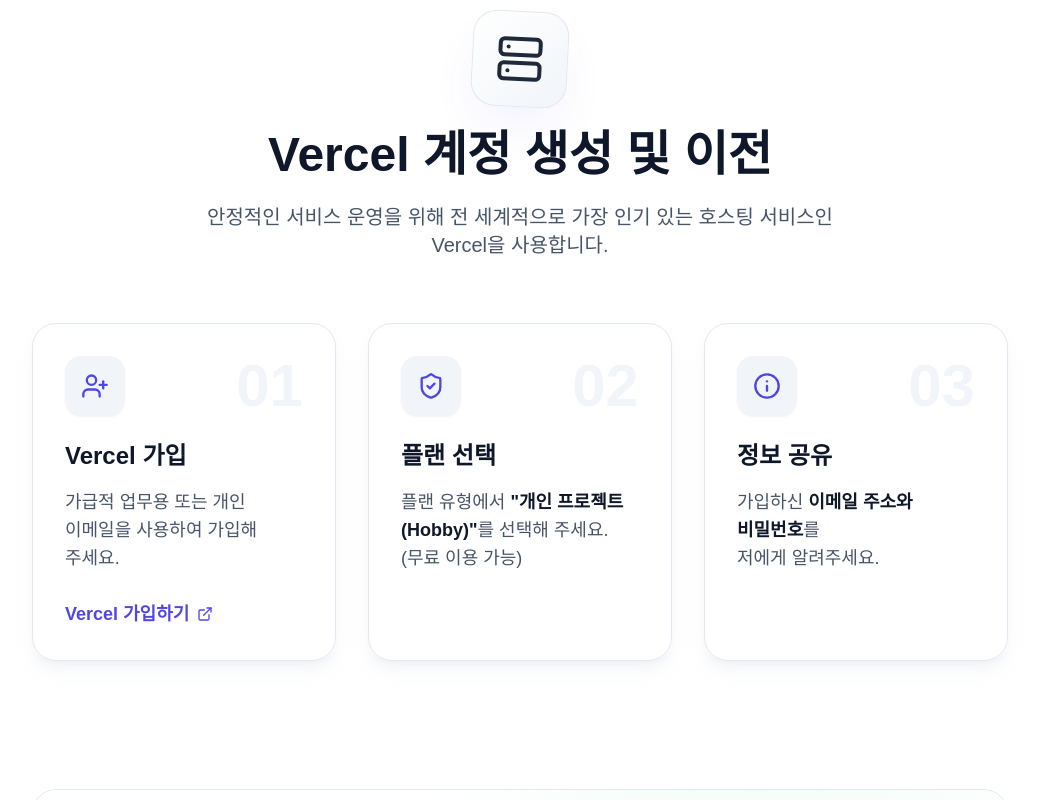
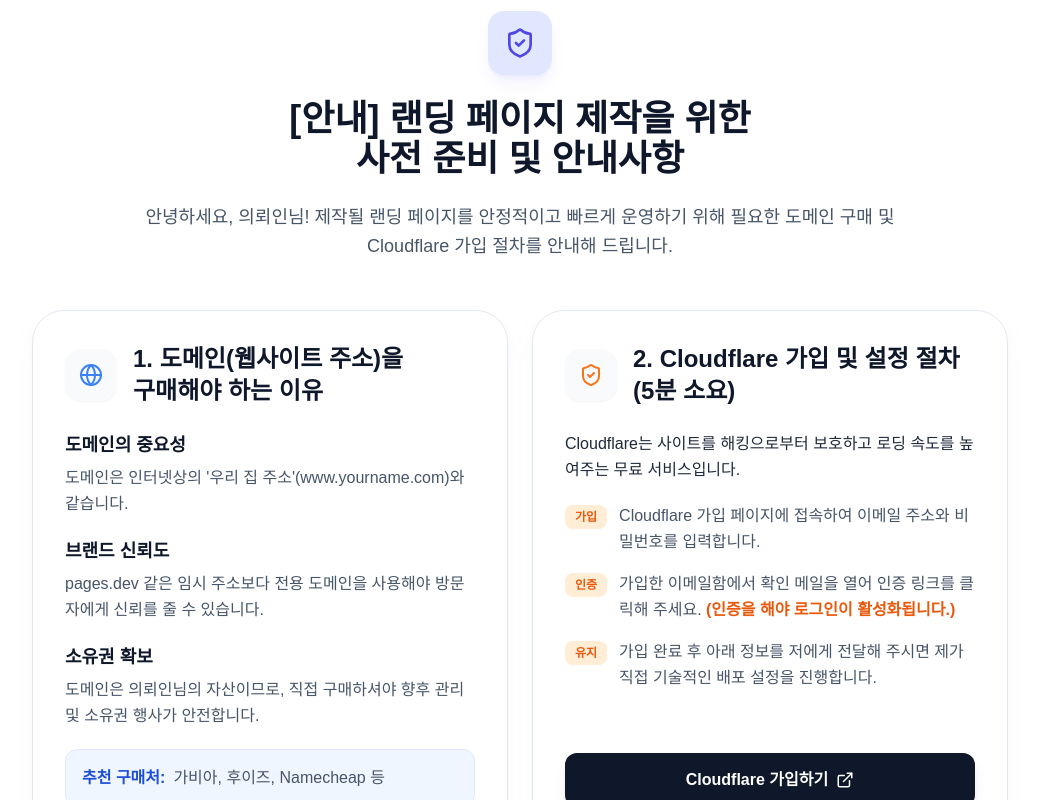
Before and after one commit to parkys1004/premium-landing-hub, a React (Vite) app: page / in a window 1280 px wide. Shown: the part 1800-2600 px from the top of the page, without its empty margins (120-1159 px from the left). Built offline with nearby package versions, Linux system fonts and the light colour scheme; a web font is replaced by a local one.

Commit message:
refactor: Update Vercel guide to Cloudflare
Replaces the Vercel setup guide with a Cloudflare setup guide. Updates the application description to reflect this change.

```diff
--- a/App.tsx
+++ b/App.tsx
@@ -3,7 +3,7 @@
 import { Layout, Check, Sparkles, Sun, Moon, ArrowUp } from 'lucide-react';
 import { BackgroundBeams } from './components/BackgroundBeams';
 import { RequestForm } from './components/RequestForm';
-import { VercelGuide } from './components/VercelGuide';
+import { CloudflareGuide } from './components/VercelGuide';
 import { SecurityNotice } from './components/SecurityNotice';
 
 const App = () => {
@@ -135,8 +135,8 @@
         {/* Section 1: Data Request Form */}
         <RequestForm />
 
-        {/* Section 2: Vercel Guide */}
-        <VercelGuide />
+        {/* Section 2: Cloudflare Guide */}
+        <CloudflareGuide />
 
         {/* Section 3: Security Notice */}
         <SecurityNotice />
--- a/components/SecurityNotice.tsx
+++ b/components/SecurityNotice.tsx
@@ -35,7 +35,7 @@
               <NoticeItem
                 icon={<CheckCircle2 className="text-slate-400 w-6 h-6" />}
                 title="왜 계정 정보가 필요한가요?"
-                text="Vercel 무료 플랜은 '팀 초대' 기능이 제한됩니다. 의뢰인님의 계정에 접속하여 배포 설정을 직접 마무리해야 독립적인 운영 환경이 구축됩니다."
+                text="Cloudflare의 강력한 보안 설정 및 도메인 연동을 위해 계정 접속이 필요합니다. 직접 배포 설정을 마무리해야 독립적인 운영 환경이 구축됩니다."
               />
               <NoticeItem
                 icon={<Lock className="text-emerald-500 dark:text-emerald-400 w-6 h-6" />}
--- a/components/VercelGuide.tsx
+++ b/components/VercelGuide.tsx
@@ -1,8 +1,8 @@
 import React from 'react';
 import { motion } from 'framer-motion';
-import { UserPlus, ShieldCheck, Info, ExternalLink, Server } from 'lucide-react';
+import { Globe, ShieldCheck, Send, HelpCircle, ExternalLink, Check } from 'lucide-react';
 
-export const VercelGuide = () => {
+export const CloudflareGuide = () => {
   return (
     <section className="relative">
        {/* Decorative Label */}
@@ -12,86 +12,182 @@
         <div className="h-px flex-1 bg-gradient-to-r from-transparent via-slate-300 dark:via-slate-700 to-transparent"></div>
       </div>
 
-      <div className="flex flex-col items-center text-center space-y-6 mb-12 sm:mb-16">
+      {/* Header Section */}
+      <div className="flex flex-col items-center text-center space-y-6 mb-12">
          <motion.div
-          initial={{ rotate: -10, scale: 0 }}
-          whileInView={{ rotate: 3, scale: 1 }}
+          initial={{ scale: 0 }}
+          whileInView={{ scale: 1 }}
           transition={{ type: "spring", stiffness: 200, delay: 0.1 }}
-          className="w-20 h-20 sm:w-24 sm:h-24 bg-gradient-to-br from-white to-slate-100 dark:from-slate-800 dark:to-black rounded-3xl flex items-center justify-center text-slate-800 dark:text-white shadow-2xl shadow-indigo-500/10 border border-slate-200 dark:border-slate-700 relative group"
+          className="w-16 h-16 rounded-2xl bg-indigo-100 dark:bg-indigo-900/30 text-indigo-600 dark:text-indigo-400 flex items-center justify-center shadow-lg shadow-indigo-500/10"
          >
-          <div className="absolute inset-0 bg-indigo-500/20 blur-xl rounded-full opacity-0 group-hover:opacity-100 transition-opacity"></div>
-          <Server size={40} className="relative z-10 sm:w-12 sm:h-12" />
+            <ShieldCheck size={32} />
          </motion.div>
-        <h2 className="text-3xl sm:text-4xl md:text-5xl font-bold text-slate-900 dark:text-white break-keep">Vercel 계정 생성 및 이전</h2>
-        <p className="text-lg sm:text-xl text-slate-600 dark:text-slate-400 max-w-2xl leading-relaxed break-keep">
-          안정적인 서비스 운영을 위해 전 세계적으로 가장 인기 있는 호스팅 서비스인 Vercel을 사용합니다.
+         <h2 className="text-2xl sm:text-3xl md:text-4xl font-bold text-slate-900 dark:text-white break-keep leading-tight">
+           [안내] 랜딩 페이지 제작을 위한<br/>사전 준비 및 안내사항
+         </h2>
+         <p className="text-lg text-slate-600 dark:text-slate-400 max-w-3xl leading-relaxed break-keep">
+           안녕하세요, 의뢰인님! 제작될 랜딩 페이지를 안정적이고 빠르게 운영하기 위해 필요한 도메인 구매 및 Cloudflare 가입 절차를 안내해 드립니다.
          </p>
       </div>
 
-      <div className="grid grid-cols-1 md:grid-cols-3 gap-6 sm:gap-8">
-        <StepCard
-          icon={<UserPlus size={24} className="sm:w-7 sm:h-7" />}
-          step="01"
-          title="Vercel 가입"
-          desc="가급적 업무용 또는 개인 이메일을 사용하여 가입해 주세요."
-          action={
+      {/* Content Grid */}
+      <div className="grid grid-cols-1 md:grid-cols-2 gap-6">
+
+        {/* Card 1: Domain */}
+        <GuideCard
+          icon={<Globe className="w-6 h-6 text-blue-500" />}
+          title="1. 도메인(웹사이트 주소)을 구매해야 하는 이유"
+          delay={0.1}
+        >
+          <ul className="space-y-5 text-slate-600 dark:text-slate-400">
+            <li className="block">
+              <strong className="text-slate-900 dark:text-slate-200 block mb-1.5 text-lg">도메인의 중요성</strong>
+              도메인은 인터넷상의 '우리 집 주소'(www.yourname.com)와 같습니다.
+            </li>
+            <li className="block">
+              <strong className="text-slate-900 dark:text-slate-200 block mb-1.5 text-lg">브랜드 신뢰도</strong>
+              pages.dev 같은 임시 주소보다 전용 도메인을 사용해야 방문자에게 신뢰를 줄 수 있습니다.
+            </li>
+            <li className="block">
+              <strong className="text-slate-900 dark:text-slate-200 block mb-1.5 text-lg">소유권 확보</strong>
+              도메인은 의뢰인님의 자산이므로, 직접 구매하셔야 향후 관리 및 소유권 행사가 안전합니다.
+            </li>
+            <li className="p-4 bg-blue-50 dark:bg-blue-900/20 rounded-xl text-sm sm:text-base border border-blue-100 dark:border-blue-800/50">
+              <span className="font-bold text-blue-700 dark:text-blue-300 mr-2">추천 구매처:</span>
+              가비아, 후이즈, Namecheap 등
+            </li>
+          </ul>
+        </GuideCard>
+
+        {/* Card 2: Cloudflare */}
+        <GuideCard
+          icon={<ShieldCheck className="w-6 h-6 text-orange-500" />}
+          title="2. Cloudflare 가입 및 설정 절차 (5분 소요)"
+          delay={0.2}
+        >
+          <div className="space-y-5 text-slate-600 dark:text-slate-400 flex flex-col h-full">
+            <p className="font-medium text-slate-800 dark:text-slate-300">Cloudflare는 사이트를 해킹으로부터 보호하고 로딩 속도를 높여주는 무료 서비스입니다.</p>
+            <ul className="space-y-4 flex-grow">
+              <li className="flex gap-3">
+                <span className="shrink-0 bg-orange-100 dark:bg-orange-900/30 text-orange-600 dark:text-orange-400 px-2.5 py-1 rounded-lg text-xs font-bold h-fit mt-0.5">가입</span>
+                <span>Cloudflare 가입 페이지에 접속하여 이메일 주소와 비밀번호를 입력합니다.</span>
+              </li>
+              <li className="flex gap-3">
+                <span className="shrink-0 bg-orange-100 dark:bg-orange-900/30 text-orange-600 dark:text-orange-400 px-2.5 py-1 rounded-lg text-xs font-bold h-fit mt-0.5">인증</span>
+                <span>가입한 이메일함에서 확인 메일을 열어 인증 링크를 클릭해 주세요. <span className="text-orange-600 dark:text-orange-400 font-semibold">(인증을 해야 로그인이 활성화됩니다.)</span></span>
+              </li>
+              <li className="flex gap-3">
+                <span className="shrink-0 bg-orange-100 dark:bg-orange-900/30 text-orange-600 dark:text-orange-400 px-2.5 py-1 rounded-lg text-xs font-bold h-fit mt-0.5">유지</span>
+                <span>가입 완료 후 아래 정보를 저에게 전달해 주시면 제가 직접 기술적인 배포 설정을 진행합니다.</span>
+              </li>
+            </ul>
              <a
-              href="https://vercel.com/signup"
+              href="https://dash.cloudflare.com/sign-up"
               target="_blank"
               rel="noreferrer"
-              className="inline-flex items-center gap-2 text-base sm:text-lg font-bold text-indigo-600 dark:text-indigo-400 hover:text-indigo-500 dark:hover:text-indigo-300 transition-colors mt-3"
+              className="inline-flex items-center justify-center w-full gap-2 py-3.5 rounded-xl bg-slate-900 dark:bg-white hover:bg-slate-800 dark:hover:bg-slate-100 text-white dark:text-slate-900 font-bold transition-all shadow-lg shadow-slate-900/10 dark:shadow-white/10 mt-4 group"
             >
-              Vercel 가입하기 <ExternalLink size={16} />
+              Cloudflare 가입하기 <ExternalLink size={18} className="group-hover:translate-x-0.5 transition-transform" />
             </a>
-          }
-          delay={0.2}
+          </div>
+        </GuideCard>
+
+        {/* Card 3: Info to provide */}
+        <GuideCard
+          icon={<Send className="w-6 h-6 text-emerald-500" />}
+          title="3. 전달해 주실 정보"
+          delay={0.3}
+          highlight
+        >
+          <div className="space-y-5 text-slate-600 dark:text-slate-400">
+            <p className="font-medium text-slate-800 dark:text-slate-300">정확한 배포를 위해 아래 두 가지 정보가 필요합니다.</p>
+            <div className="bg-white/80 dark:bg-slate-950/50 p-5 rounded-2xl border border-emerald-200 dark:border-emerald-800/50 space-y-4">
+              <div className="flex items-start gap-3">
+                 <div className="p-1 rounded-full bg-emerald-100 dark:bg-emerald-900/50 text-emerald-600 dark:text-emerald-400 mt-0.5">
+                    <Check className="w-4 h-4" />
+                 </div>
+                 <div>
+                   <strong className="block text-slate-900 dark:text-white text-lg mb-0.5">Cloudflare 계정 정보</strong>
+                   <span className="text-sm opacity-90">이메일 주소 및 임시 비밀번호 (작업 완료 후 변경 권장)</span>
+                 </div>
+              </div>
+              <div className="h-px bg-slate-100 dark:bg-slate-800/50"></div>
+              <div className="flex items-start gap-3">
+                 <div className="p-1 rounded-full bg-emerald-100 dark:bg-emerald-900/50 text-emerald-600 dark:text-emerald-400 mt-0.5">
+                    <Check className="w-4 h-4" />
+                 </div>
+                 <div>
+                   <strong className="block text-slate-900 dark:text-white text-lg mb-0.5">구매하신 도메인 주소</strong>
+                   <span className="text-sm opacity-90">예: www.example.com</span>
+                 </div>
+              </div>
+            </div>
+            <p className="text-sm sm:text-base bg-emerald-50 dark:bg-emerald-900/20 p-4 rounded-xl text-emerald-800 dark:text-emerald-200 leading-relaxed border border-emerald-100 dark:border-emerald-800/30">
+              💡 도메인 구매 사이트(가비아 등)의 아이디/비번도 함께 주시면 네임서버 연결까지 제가 직접 대행해 드릴 수 있어 더 편리합니다.
+            </p>
+          </div>
+        </GuideCard>
+
+        {/* Card 4: FAQ */}
+        <GuideCard
+          icon={<HelpCircle className="w-6 h-6 text-purple-500" />}
+          title="4. 자주 묻는 질문 (FAQ)"
+          delay={0.4}
+        >
+          <div className="space-y-4">
+            <FAQItem
+              q="Cloudflare는 유료인가요?"
+              a="아니요, 일반적인 랜딩 페이지 운영은 평생 무료 플랜으로도 충분합니다. 별도의 월 비용이 발생하지 않도록 세팅해 드립니다."
             />
-        <StepCard
-          icon={<ShieldCheck size={24} className="sm:w-7 sm:h-7" />}
-          step="02"
-          title="플랜 선택"
-          desc={<>플랜 유형에서 <strong className="text-slate-900 dark:text-white">"개인 프로젝트(Hobby)"</strong>를 선택해 주세요.<br/>(무료 이용 가능)</>}
-          delay={0.4}
+             <FAQItem
+              q="도메인만 있으면 바로 사이트가 나오나요?"
+              a="도메인을 구매한 뒤, 제가 진행하는 '배포 작업'을 거쳐야 실제 사이트가 연결됩니다."
             />
-        <StepCard
-          icon={<Info size={24} className="sm:w-7 sm:h-7" />}
-          step="03"
-          title="정보 공유"
-          desc={<>가입하신 <strong className="text-slate-900 dark:text-white">이메일 주소와 비밀번호</strong>를<br/>저에게 알려주세요.</>}
-          delay={0.6}
+             <FAQItem
+              q="나중에 제가 직접 관리할 수 있나요?"
+              a="네, 모든 설정은 의뢰인님의 계정으로 진행되므로 제가 작업을 마친 뒤 비밀번호만 변경하시면 의뢰인님께서 독자적으로 소유하고 관리하시게 됩니다."
             />
+          </div>
+        </GuideCard>
+
       </div>
     </section>
   );
 };
 
-const StepCard = ({ icon, step, title, desc, action, delay }: any) => {
-  return (
+const GuideCard = ({ icon, title, children, delay, highlight }: any) => (
   <motion.div
-      initial={{ opacity: 0, y: 30 }}
+    initial={{ opacity: 0, y: 20 }}
     whileInView={{ opacity: 1, y: 0 }}
     viewport={{ once: true }}
-      transition={{ delay, duration: 0.6 }}
-      whileHover={{ y: -5 }}
-      className="relative bg-white/70 dark:bg-slate-900/60 backdrop-blur-sm border border-slate-200 dark:border-slate-800 p-6 sm:p-8 rounded-3xl overflow-hidden group shadow-lg shadow-slate-200/50 dark:shadow-none"
+    transition={{ delay, duration: 0.5 }}
+    className={`flex flex-col p-6 sm:p-8 rounded-[2rem] border backdrop-blur-xl transition-all shadow-lg
+      ${highlight
+        ? 'bg-gradient-to-br from-emerald-50/90 to-teal-50/90 dark:from-emerald-900/20 dark:to-teal-900/20 border-emerald-200 dark:border-emerald-700/50 shadow-emerald-900/5'
+        : 'bg-white/80 dark:bg-slate-900/60 border-slate-200 dark:border-slate-800 shadow-slate-200/50 dark:shadow-none'
+      }`}
   >
-      {/* Background Gradient on Hover */}
-      <div className="absolute inset-0 bg-gradient-to-b from-indigo-500/5 to-transparent opacity-0 group-hover:opacity-100 transition-opacity duration-500"></div>
-
-      <div className="relative z-10 flex flex-col h-full">
-        <div className="flex justify-between items-start mb-6">
-          <div className="p-3 sm:p-4 bg-slate-100 dark:bg-slate-800 rounded-2xl text-indigo-600 dark:text-indigo-400 group-hover:text-white group-hover:bg-indigo-600 transition-colors duration-300 shadow-sm">
+    <div className="flex items-start sm:items-center gap-4 mb-6">
+      <div className={`shrink-0 p-3.5 rounded-2xl ${highlight ? 'bg-white dark:bg-emerald-800/30 shadow-sm' : 'bg-slate-50 dark:bg-slate-800 shadow-sm'}`}>
         {icon}
       </div>
-          <span className="text-5xl sm:text-6xl font-black text-slate-100 dark:text-slate-800 group-hover:text-slate-200 dark:group-hover:text-slate-800/50 transition-colors select-none">{step}</span>
+      <h3 className="font-bold text-xl sm:text-2xl text-slate-900 dark:text-white leading-tight break-keep">{title}</h3>
     </div>
-
-        <h3 className="text-xl sm:text-2xl font-bold text-slate-900 dark:text-white mb-3 sm:mb-4">{title}</h3>
-        <p className="text-slate-600 dark:text-slate-400 text-base sm:text-lg leading-relaxed mb-4 flex-grow break-keep">
-          {desc}
-        </p>
-        {action}
+    <div className="text-base leading-relaxed flex-grow">
+      {children}
     </div>
   </motion.div>
 );
-};
+
+const FAQItem = ({ q, a }: any) => (
+  <div className="bg-slate-50 dark:bg-slate-800/50 rounded-2xl p-5 hover:bg-slate-100 dark:hover:bg-slate-800 transition-colors">
+    <div className="flex gap-2.5 font-bold text-slate-900 dark:text-slate-200 mb-2 text-lg">
+      <span className="text-purple-600 dark:text-purple-400">Q.</span>
+      {q}
+    </div>
+    <div className="flex gap-2.5 text-slate-600 dark:text-slate-400 text-base leading-relaxed">
+      <span className="font-bold text-slate-400 shrink-0">A.</span>
+      {a}
+    </div>
+  </div>
+);
--- a/metadata.json
+++ b/metadata.json
@@ -1,5 +1,5 @@
 {
   "name": "Premium Landing Request",
-  "description": "A premium, animated dashboard for requesting landing page materials and guiding Vercel setup.",
+  "description": "A premium, animated dashboard for requesting landing page materials and guiding Cloudflare setup.",
   "requestFramePermissions": []
 }
```
Lines whose indentation alone changed are shown as unchanged.
